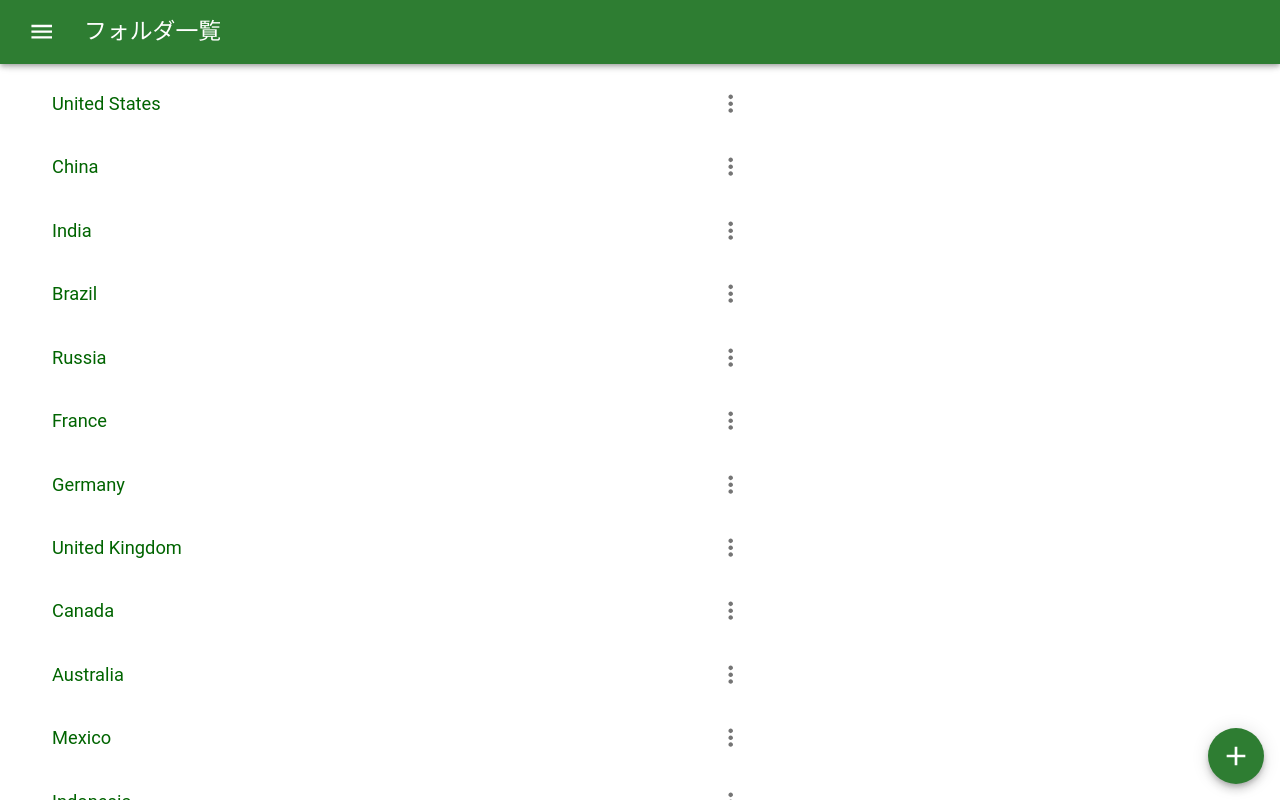
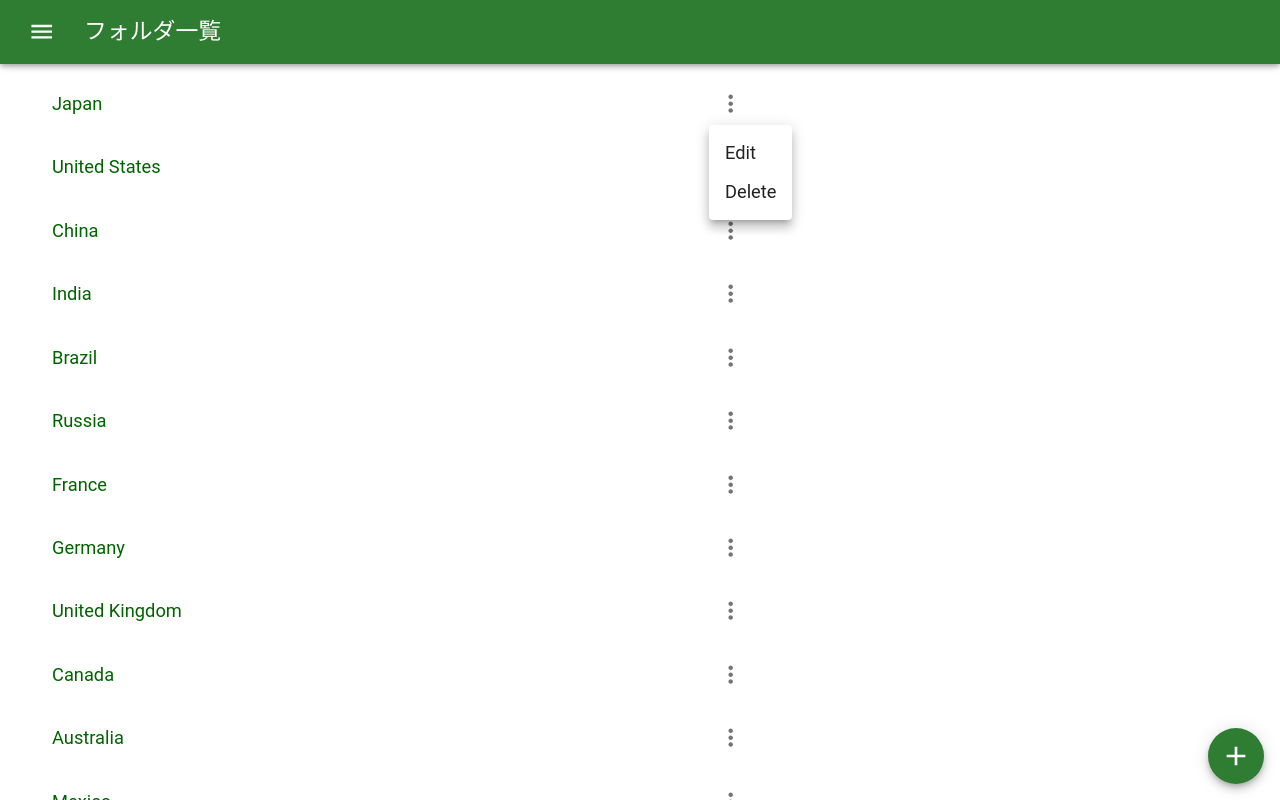
Before and after one commit to Ferret-Missle/task-app-03, a React (Vite) app: page /groups in a window 1280 px wide. Both pictures are taken after a click on the button 730 px from the left and 103 px from the top of the page. Shown: the top 800 px of the page. Built offline with nearby package versions, Linux system fonts and the light colour scheme.

Commit message:
feature group/menu + input/validation

```diff
--- a/src/pages/groupList.tsx
+++ b/src/pages/groupList.tsx
@@ -9,16 +9,19 @@ import Button from "@mui/material/Button";
 import Dialog from "@mui/material/Dialog";
 import DialogActions from "@mui/material/DialogActions";
 import DialogContent from "@mui/material/DialogContent";
-import DialogContentText from "@mui/material/DialogContentText";
 import DialogTitle from "@mui/material/DialogTitle";
 import Fab from "@mui/material/Fab";
 import IconButton from "@mui/material/IconButton";
 import List from "@mui/material/List";
 import ListItem from "@mui/material/ListItem";
 import ListItemText from "@mui/material/ListItemText";
+import Menu from "@mui/material/Menu";
+import MenuItem from "@mui/material/MenuItem";
 import TextField from "@mui/material/TextField";
+import Typography from "@mui/material/Typography";
 
-import { groupState } from "../assets/states";
+import { taskInfo } from "../app";
+import { groupState, tasksState } from "../assets/states";
 import { ShowAppBar } from "../components/appBar";
 import { theme } from "../components/theme";
 
@@ -26,24 +29,80 @@ export const ShowGroupList = () => {
   //画面遷移
   const navi = useNavigate();
   const handleClick = (url: string) => navi(url);
+
+  //ダイアログ管理
+  const [open, setOpen] = useState<boolean>(false);
+  const [isEdit, setIsEdit] = useState<string>("");
+  const openDialog = (defName: string) => {
+    setIsEdit(defName);
+    setGroupname(defName);
+    setOpen(true);
+    // console.log("IsEdit : " + isEdit);
+  };
+  const closeDialog = () => {
+    setOpen(false);
+  };
+
+  //入力欄管理
+  const [groupname, setGroupname] = useState<string>("");
+
   //データ管理
+  const [tasks, setTasks] = useRecoilState<taskInfo[]>(tasksState);
   const [groups, setGroups] = useRecoilState<string[]>(groupState);
+  const addGroup = (target: string) => {
+    setGroups([target, ...groups]);
+    closeDialog();
+  };
+  const editGroup = (oldGroup: string, newGroup: string) => {
+    setGroups(
+      groups.map((group) => {
+        return group !== oldGroup ? group : newGroup;
+      })
+    );
+    closeDialog();
+  };
   const deleteGroup = (target: string) => {
     const newGroups = groups.filter((group) => {
       return group !== target;
     });
     setGroups(newGroups);
+    const newTasks = tasks.filter((task) => {
+      return task.groupName !== target;
+    });
+    setTasks(newTasks);
   };
 
-  //ダイアログ管理
-  const [open, setOpen] = useState<boolean>(false);
-  const [inputName, setInputName] = useState<string>("");
-  const openDialog = (defName: string) => {
-    setInputName(defName);
-    setOpen(true);
-  };
-  const closeDialog = () => {
-    setOpen(false);
+  //Menuボタン押下時
+  const ShowMenu = ({ groupname }: { groupname: string }) => {
+    const [anchorEl, setAnchorEl] = useState<null | HTMLElement>(null);
+    const clickMenu = (event: React.MouseEvent<HTMLButtonElement>) => {
+      setAnchorEl(event.currentTarget);
+    };
+    const handleClose = () => {
+      setAnchorEl(null);
+    };
+
+    return (
+      <div>
+        <IconButton
+          aria-controls={"menu-" + groupname}
+          aria-haspopup="true"
+          onClick={clickMenu}
+        >
+          <MoreVertIcon />
+        </IconButton>
+        <Menu
+          id={"menu-" + groupname}
+          anchorEl={anchorEl}
+          keepMounted
+          open={Boolean(anchorEl)}
+          onClose={handleClose}
+        >
+          <MenuItem onClick={() => openDialog(groupname)}>Edit</MenuItem>
+          <MenuItem onClick={() => deleteGroup(groupname)}>Delete</MenuItem>
+        </Menu>
+      </div>
+    );
   };
 
   return (
@@ -72,9 +131,7 @@ export const ShowGroupList = () => {
                 <Button onClick={() => handleClick("/" + group)}>
                   <ListItemText>{group}</ListItemText>
                 </Button>
-                <IconButton onClick={() => deleteGroup(group)}>
-                  <MoreVertIcon />
-                </IconButton>
+                <ShowMenu groupname={group} />
               </ListItem>
             ))}
             <ListItem sx={{ height: "48px" }} />
@@ -98,29 +155,28 @@ export const ShowGroupList = () => {
           <Dialog open={open} onClose={closeDialog}>
             <DialogTitle>{"グループ追加"}</DialogTitle>
             <DialogContent sx={{ padding: "8px 24px" }}>
-              <DialogContentText sx={{ fontSize: "16px" }}>
-                グループ名
-              </DialogContentText>
               <TextField
+                label="グループ名（必須）"
                 autoFocus={true}
-                value={inputName}
+                value={groupname}
                 type="text"
                 variant="outlined"
-                sx={{ width: "100%", fontSize: "16px" }}
-                onChange={(e) => setInputName(e.target.value)}
+                sx={{ marginY: "16px", width: "100%", fontSize: "16px" }}
+                onChange={(e) => setGroupname(e.target.value)}
               />
             </DialogContent>
+            <Typography></Typography>
             <DialogActions sx={{ paddingTop: "16px" }}>
               <Button
-                // onClick={() =>
-                //   isEdit === ""
-                //     ? addTask(taskname, taskdate)
-                //     : editTask(isEdit, taskname, taskdate)
-                // }
+                onClick={() =>
+                  isEdit === ""
+                    ? addGroup(groupname)
+                    : editGroup(isEdit, groupname)
+                }
                 sx={{ paddingLeft: "8px", alignItems: "right" }}
-                disabled={inputName ? false : true}
+                disabled={groupname ? false : true}
               >
-                追加
+                {isEdit === "" ? "追加" : "編集"}
               </Button>
               <Button
                 onClick={closeDialog}
--- a/src/pages/taskList.tsx
+++ b/src/pages/taskList.tsx
@@ -12,7 +12,6 @@ import Checkbox from "@mui/material/Checkbox";
 import Dialog from "@mui/material/Dialog";
 import DialogActions from "@mui/material/DialogActions";
 import DialogContent from "@mui/material/DialogContent";
-import DialogContentText from "@mui/material/DialogContentText";
 import DialogTitle from "@mui/material/DialogTitle";
 import Fab from "@mui/material/Fab";
 import IconButton from "@mui/material/IconButton";
@@ -35,10 +34,13 @@ export const ShowTaskList = () => {
   //ダイアログ管理
   const [open, setOpen] = useState<boolean>(false);
   const [isEdit, setIsEdit] = useState<string>("");
+  const today = dayjs().add(7, "day").format("YYYY-MM-DD");
   const openDialog = (id: string, defName: string, defDate: string) => {
     setIsEdit(id);
-    setTaskname(defName);
-    setTaskdate(defDate);
+    setTaskname(defName ? defName : "");
+    setTaskdate(defDate ? defDate : today);
+    setDoEdit(false);
+    setInputErr(false);
     setOpen(true);
     console.log("id: " + id + "name:" + defName + " date:" + defDate);
   };
@@ -51,6 +53,17 @@ export const ShowTaskList = () => {
   //入力欄管理
   const [taskname, setTaskname] = useState<string>("");
   const [taskdate, setTaskdate] = useState<string>("");
+  const [doEdit, setDoEdit] = useState<boolean>(false);
+  const [inputErr, setInputErr] = useState<boolean>(false);
+  const onClickInput = () => {
+    setDoEdit(true);
+  };
+  const onChangeInput = (value: string) => {
+    setTaskname(value);
+  };
+  const onBlurInput = (value: string) => {
+    if (!value && doEdit) setInputErr(true);
+  };
 
   //データ管理
   const [tasks, setTasks] = useRecoilState(tasksState);
@@ -197,36 +210,38 @@ export const ShowTaskList = () => {
         <Dialog open={open} onClose={closeDialog}>
           <DialogTitle>{"タスクの" + (isEdit ? "編集" : "追加")}</DialogTitle>
           <DialogContent sx={{ padding: "8px 24px" }}>
-            <DialogContentText sx={{ fontSize: "16px" }}>
-              タスク名
-            </DialogContentText>
             <TextField
-              autoFocus={true}
+              label="タスク名（必須）"
+              autoFocus
               value={taskname}
+              onClick={() => onClickInput()}
+              onChange={(e) => onChangeInput(e.target.value)}
               type="text"
               variant="outlined"
-              sx={{ width: "100%", fontSize: "16px" }}
-              onChange={(e) => setTaskname(e.target.value)}
+              sx={{ marginY: "16px", width: "100%", fontSize: "16px" }}
+              onBlur={(e) => onBlurInput(e.target.value)}
+              error={inputErr && !taskname}
+              helperText={
+                inputErr && !taskname ? "１文字以上入力してください" : ""
+              }
             />
           </DialogContent>
           <DialogContent sx={{ padding: "8px 24px" }}>
-            <DialogContentText sx={{ fontSize: "16px" }}>
-              期限日
-            </DialogContentText>
             <TextField
+              label="期限日（必須）"
               value={taskdate}
               onChange={(e) => setTaskdate(e.target.value)}
               type="date"
               variant="outlined"
-              sx={{ width: "100%", fontSize: "16px" }}
+              sx={{ marginY: "16px", width: "100%", fontSize: "16px" }}
             />
           </DialogContent>
           <DialogActions sx={{ paddingTop: "16px" }}>
             <Button
               onClick={() =>
                 isEdit === ""
-                  ? addTask(taskname, taskdate)
-                  : editTask(isEdit, taskname, taskdate)
+                  ? addTask(taskname!, taskdate)
+                  : editTask(isEdit, taskname!, taskdate)
               }
               sx={{ paddingLeft: "8px", alignItems: "right" }}
               disabled={taskname && taskdate ? false : true}
```
